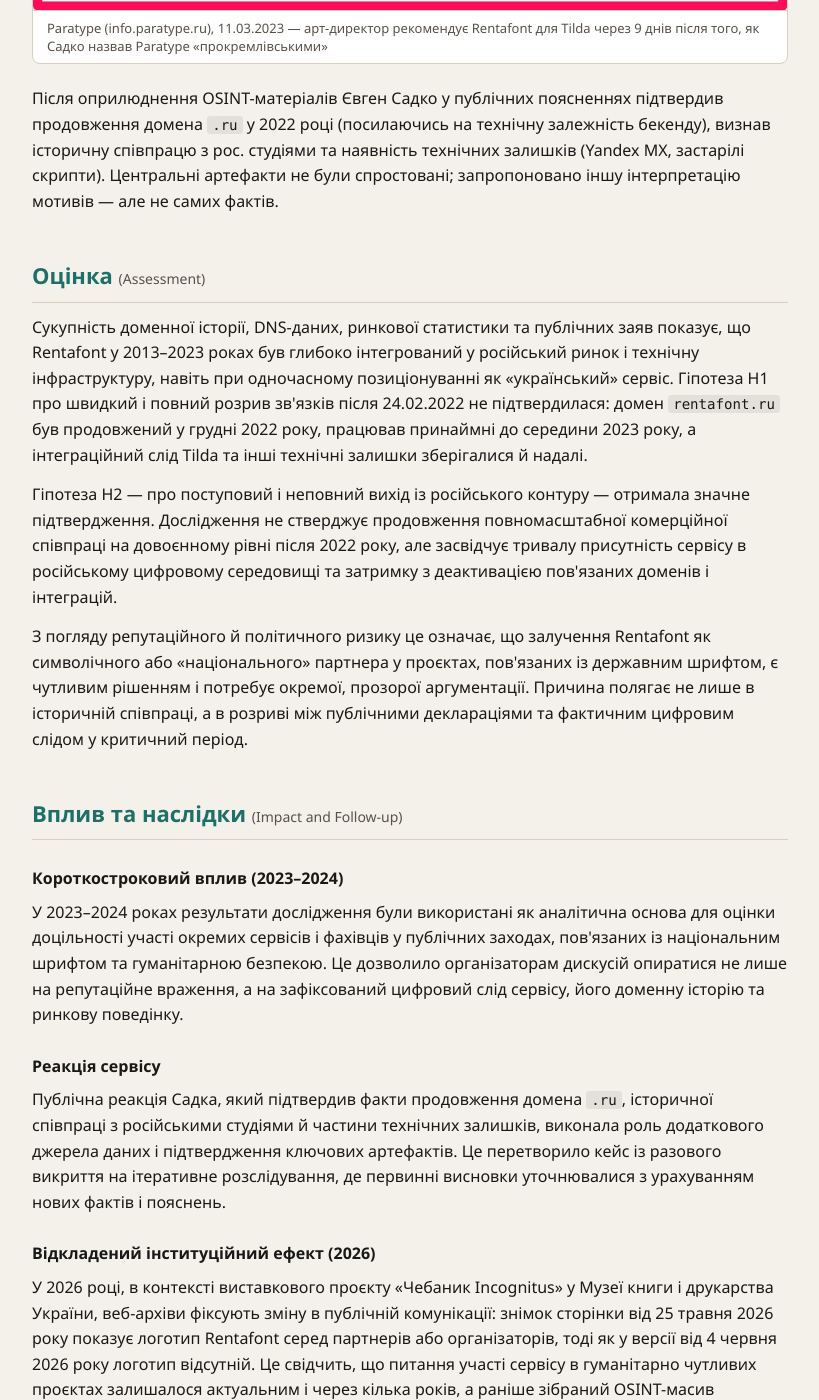
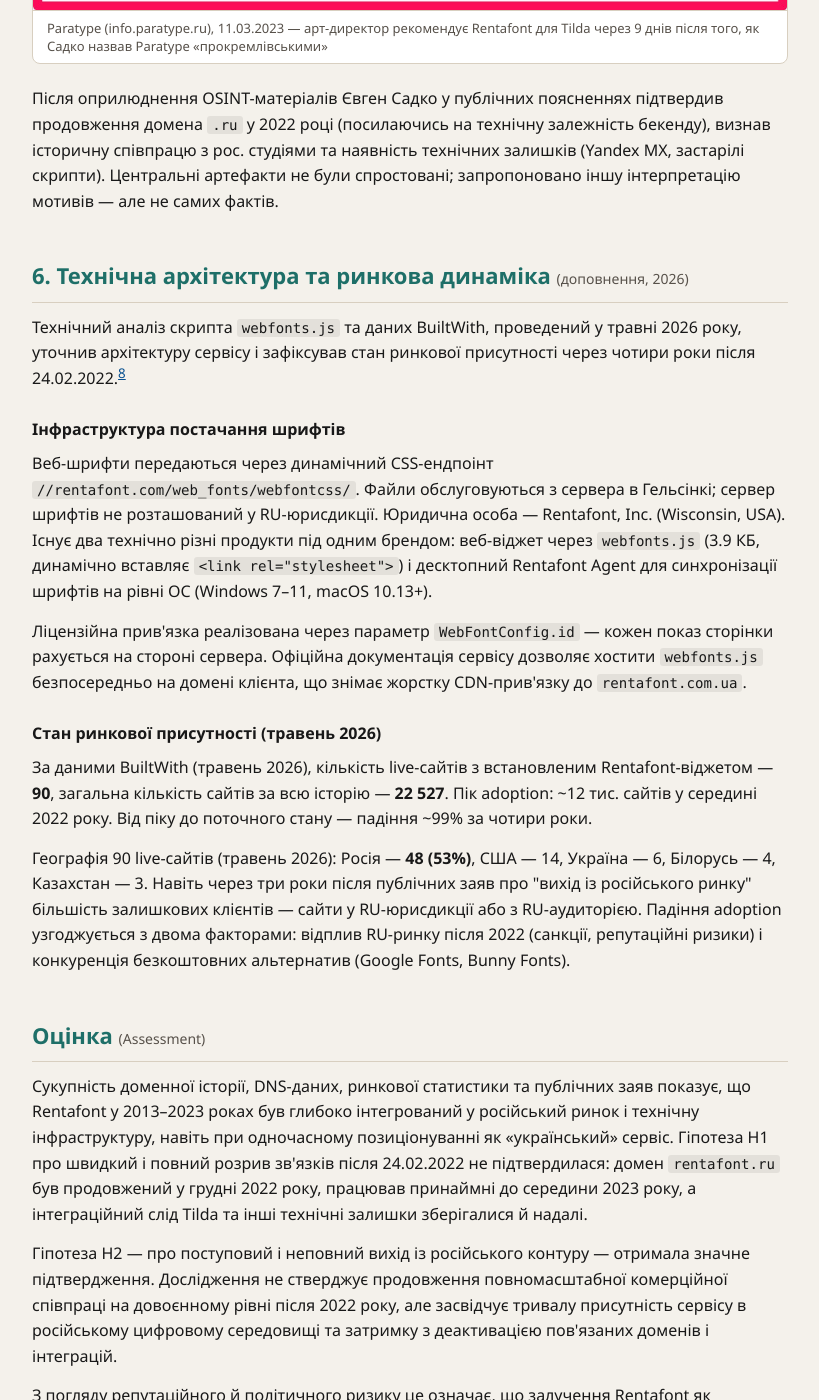
Before and after one commit to NestorVolya/nestorvolya.github.io, a Jekyll site: the page cases/rentafont_ru/index.html, which Jekyll copies as it is, in a window 1280 px wide and 1400 px high, scrolled down 14358 px. Shown: the whole window, without its empty margins (230-1049 px from the left). Built offline with Jekyll 4.4.1, drawn with Linux system fonts in a browser that asks for light colours; some of the changed text lies outside the part shown.

Commit message:
rentafont: add technical architecture analysis block (2026)
New §6 section with webfonts.js reverse-engineering findings:
infrastructure (Helsinki server, Rentafont Inc. Wisconsin),
widget mechanism (WebFontConfig.id, dynamic CSS endpoint),
updated BuiltWith stats (90 live sites, peak 12K mid-2022,
RU 48/90 in May 2026). Added fn8 citation.

Co-Authored-By: Claude Sonnet 4.6 <noreply@anthropic.com>

```diff
--- a/cases/rentafont_ru/index.html
+++ b/cases/rentafont_ru/index.html
@@ -657,6 +657,18 @@
 
     <p>Після оприлюднення OSINT-матеріалів Євген Садко у публічних поясненнях підтвердив продовження домена <code>.ru</code> у 2022 році (посилаючись на технічну залежність бекенду), визнав історичну співпрацю з рос. студіями та наявність технічних залишків (Yandex MX, застарілі скрипти). Центральні артефакти не були спростовані; запропоновано іншу інтерпретацію мотивів — але не самих фактів.</p>
 
+    <h3 class="sh">6. Технічна архітектура та ринкова динаміка <small style="font-size:14px;font-weight:400;color:var(--muted)">(доповнення, 2026)</small></h3>
+
+    <p>Технічний аналіз скрипта <code>webfonts.js</code> та даних BuiltWith, проведений у травні 2026 року, уточнив архітектуру сервісу і зафіксував стан ринкової присутності через чотири роки після 24.02.2022.<sup><a href="#fn8" id="fnref8">8</a></sup></p>
+
+    <h4 class="sub">Інфраструктура постачання шрифтів</h4>
+    <p>Веб-шрифти передаються через динамічний CSS-ендпоінт <code>//rentafont.com/web_fonts/webfontcss/</code>. Файли обслуговуються з сервера в Гельсінкі; сервер шрифтів не розташований у RU-юрисдикції. Юридична особа — Rentafont, Inc. (Wisconsin, USA). Існує два технічно різні продукти під одним брендом: веб-віджет через <code>webfonts.js</code> (3.9 КБ, динамічно вставляє <code>&lt;link rel="stylesheet"&gt;</code>) і десктопний Rentafont Agent для синхронізації шрифтів на рівні ОС (Windows 7–11, macOS 10.13+).</p>
+    <p>Ліцензійна прив'язка реалізована через параметр <code>WebFontConfig.id</code> — кожен показ сторінки рахується на стороні сервера. Офіційна документація сервісу дозволяє хостити <code>webfonts.js</code> безпосередньо на домені клієнта, що знімає жорстку CDN-прив'язку до <code>rentafont.com.ua</code>.</p>
+
+    <h4 class="sub">Стан ринкової присутності (травень 2026)</h4>
+    <p>За даними BuiltWith (травень 2026), кількість live-сайтів з встановленим Rentafont-віджетом — <strong>90</strong>, загальна кількість сайтів за всю історію — <strong>22 527</strong>. Пік adoption: ~12 тис. сайтів у середині 2022 року. Від піку до поточного стану — падіння ~99% за чотири роки.</p>
+    <p>Географія 90 live-сайтів (травень 2026): Росія — <strong>48 (53%)</strong>, США — 14, Україна — 6, Білорусь — 4, Казахстан — 3. Навіть через три роки після публічних заяв про "вихід із російського ринку" більшість залишкових клієнтів — сайти у RU-юрисдикції або з RU-аудиторією. Падіння adoption узгоджується з двома факторами: відплив RU-ринку після 2022 (санкції, репутаційні ризики) і конкуренція безкоштовних альтернатив (Google Fonts, Bunny Fonts).</p>
+
     <h3 class="sh">Оцінка <small style="font-size:14px;font-weight:400;color:var(--muted)">(Assessment)</small></h3>
     <p>Сукупність доменної історії, DNS-даних, ринкової статистики та публічних заяв показує, що Rentafont у 2013–2023 роках був глибоко інтегрований у російський ринок і технічну інфраструктуру, навіть при одночасному позиціонуванні як «український» сервіс. Гіпотеза H1 про швидкий і повний розрив зв'язків після 24.02.2022 не підтвердилася: домен <code>rentafont.ru</code> був продовжений у грудні 2022 року, працював принаймні до середини 2023 року, а інтеграційний слід Tilda та інші технічні залишки зберігалися й надалі.</p>
     <p>Гіпотеза H2 — про поступовий і неповний вихід із російського контуру — отримала значне підтвердження. Дослідження не стверджує продовження повномасштабної комерційної співпраці на довоєнному рівні після 2022 року, але засвідчує тривалу присутність сервісу в російському цифровому середовищі та затримку з деактивацією пов'язаних доменів і інтеграцій.</p>
@@ -735,6 +747,7 @@
       <li id="fn5">Розподіл сайтів з <code>tilda.rentafont.com</code> за доменними зонами: 2 408 (.ru) vs 79 (.ua), початок 2023 // urlscan.io : [вебсайт]. — 2023. — URL: <a href="https://urlscan.io/search/#page.domain%3Atilda.rentafont.com">https://urlscan.io/search/#page.domain:tilda.rentafont.com</a> (дата звернення: 15.06.2026). Скріншот — особистий архів автора. <a href="#fnref5" aria-label="Повернутися до місця в тексті">↩︎</a></li>
       <li id="fn6">Відмовляються від співпраці з РФ: хто і чому / dev.ua. — 2023. — URL: <a href="https://dev.ua/blogs/posts/vidmovliaiutsia-vid-spivpratsi-rf-blog">https://dev.ua/blogs/posts/vidmovliaiutsia-vid-spivpratsi-rf-blog</a> (дата звернення: 15.06.2026). <a href="#fnref6" aria-label="Повернутися до місця в тексті">↩︎</a></li>
       <li id="fn7">Rentafont.RU — OSINT-розслідування: тред з технічним peer review / DOU. — URL: <a href="https://dou.ua/forums/topic/47877/">https://dou.ua/forums/topic/47877/</a> (дата звернення: 15.06.2026). <a href="#fnref7" aria-label="Повернутися до місця в тексті">↩︎</a></li>
+      <li id="fn8">Технічний аналіз архітектури webfonts.js: реверс-інженерія скрипта, механізму @font-face та статистика BuiltWith — особистий архів автора, травень 2026. <a href="#fnref8" aria-label="Повернутися до місця в тексті">↩︎</a></li>
     </ol>
   </section>
 
```
